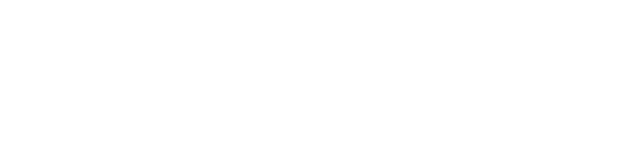
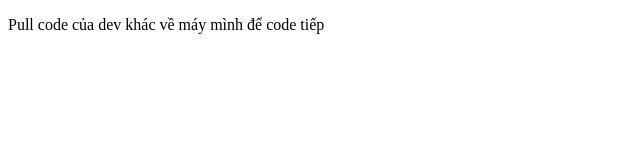
Before and after one commit to stngan/jsa, a plain HTML site: page 1_Learn/Javascript_Basic/index.html in a window 1280 px wide. Shown: the whole page, without its empty margins (0-640 px from the left). Drawn offline with Linux system fonts and the light colour scheme.

Commit message:
thêm thẻ p

```diff
--- a/1_Learn/Javascript_Basic/index.html
+++ b/1_Learn/Javascript_Basic/index.html
@@ -7,5 +7,7 @@
 </head>
 <body>
 
+    <p>Pull code của dev khác về máy mình để code tiếp</p>
+
 </body>
 </html>
```
